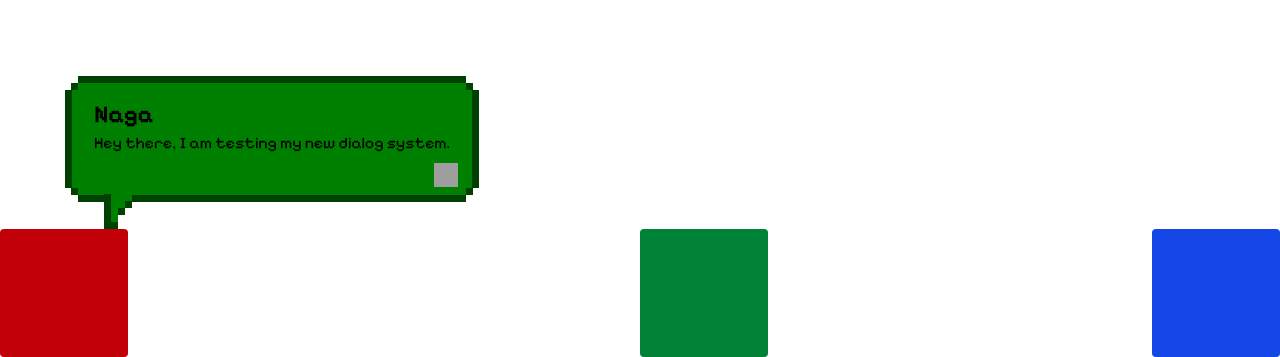
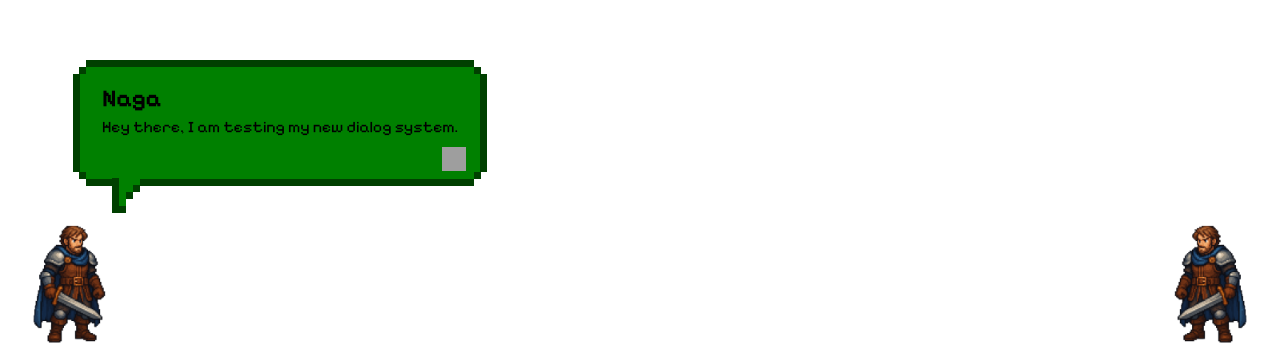
Before and after one commit to RafaelNagai/DebugAndDragons, a React (Vite) app: page / in a window 1280 px wide. Shown: the part 443-800 px from the top of the page. Built offline with nearby package versions, Linux system fonts and the light colour scheme; grey boxes are pictures that could not be loaded; a web font is replaced by a local one.

Commit message:
feat: enhance dialog system with CharacterSprite integration and update dialog sequence data

```diff
--- a/src/core/components/character/CharacterSprite.tsx
+++ b/src/core/components/character/CharacterSprite.tsx
@@ -11,6 +11,7 @@ type CharacterSpriteProps = {
   currentSprite?: SpriteState;
   size?: SpriteSize;
   direction?: SpriteDirection;
+  className?: string;
 };
 
 enum SpriteSize {
@@ -25,6 +26,7 @@ export const CharacterSprite = ({
   currentSprite = SpriteState.idle,
   size = SpriteSize.medium,
   direction = SpriteDirection.right,
+  className,
 }: CharacterSpriteProps) => {
   let allClassNames = "";
 
@@ -46,7 +48,7 @@ export const CharacterSprite = ({
       attack={`/characters/${sprite}/${sprite}-attack.png`}
       damaged={`/characters/${sprite}/${sprite}-damaged.png`}
       dead={`/characters/${sprite}/${sprite}-die.png`}
-      className={`${allClassNames}`}
+      className={`${allClassNames} ${className}`}
       currentSprite={currentSprite}
       direction={direction}
       id={id}
--- a/src/features/sequence-scene/DialogScene.tsx
+++ b/src/features/sequence-scene/DialogScene.tsx
@@ -4,6 +4,8 @@ import {
   PixelDialog,
 } from "../../core/components/pixel-dialog/PixelDialog";
 import { DialogSceneModel } from "./models/DialogSceneModel";
+import { CharacterSprite } from "../../core/components/character/CharacterSprite";
+import { SpriteDirection } from "../../core/components/character/BaseCharacterSprite";
 
 type DialogSceneProps = {
   data: DialogSceneModel;
@@ -22,18 +24,28 @@ export const DialogScene = ({ data, onNextScene }: DialogSceneProps) => {
         type={data.type as DialogType}
         onSkip={onNextScene}
       />
-      <div
-        id="left"
-        className="h-32 w-32 rounded bg-red-700 absolute bottom-0 left-0"
-      ></div>
-      <div
-        id="middle"
-        className="h-32 w-32 rounded bg-green-700 absolute bottom-0 left-[50%]"
-      ></div>
-      <div
-        id="right"
-        className="h-32 w-32 rounded bg-blue-700 absolute bottom-0 right-0"
-      ></div>
+      {data.left && (
+        <CharacterSprite
+          id={data.left.id}
+          sprite={data.left.sprite}
+          className="absolute bottom-0 left-0"
+        />
+      )}
+      {data.middle && (
+        <CharacterSprite
+          id={data.middle.id}
+          sprite={data.middle.sprite}
+          className="absolute bottom-0 left-[45%]"
+        />
+      )}
+      {data.right && (
+        <CharacterSprite
+          id={data.right.id}
+          sprite={data.right.sprite}
+          direction={SpriteDirection.left}
+          className="absolute bottom-0 right-0"
+        />
+      )}
     </div>
   );
 };
--- a/src/features/sequence-scene/models/DialogSceneModel.tsx
+++ b/src/features/sequence-scene/models/DialogSceneModel.tsx
@@ -2,9 +2,15 @@ export class DialogSceneModel {
   constructor(
     public id: string,
     public targetId: string,
-    public character: string,
     public type: string,
     public title: string,
-    public text: string
+    public text: string,
+    public left?: DialogSpriteModel,
+    public middle?: DialogSpriteModel,
+    public right?: DialogSpriteModel
   ) {}
 }
+
+export class DialogSpriteModel {
+  constructor(public id: string, public sprite: string) {}
+}
--- a/src/playground/dialog_sequence.json
+++ b/src/playground/dialog_sequence.json
@@ -4,33 +4,72 @@
       "id": "1",
       "type": "dialog",
       "data": {
-        "targetId": "left",
-        "sprite": "warrior",
+        "targetId": "player",
         "type": "main",
         "title": "Naga",
-        "text": "Hey there, I am testing my new dialog system."
+        "text": "Hey there, I am testing my new dialog system.",
+        "left": {
+          "id": "player",
+          "sprite": "warrior"
+        },
+        "right": {
+          "id": "enemy",
+          "sprite": "warrior"
+        }
       }
     },
     {
       "id": "2",
       "type": "dialog",
       "data": {
-        "targetId": "left",
-        "sprite": "warrior",
-        "type": "main",
+        "targetId": "enemy",
+        "type": "secondary",
         "title": "Enemy",
-        "text": "Hahaha.. I am here to defeat you!"
+        "text": "WOW! it is incredible!!!",
+        "left": {
+          "id": "player",
+          "sprite": "warrior"
+        },
+        "right": {
+          "id": "enemy",
+          "sprite": "warrior"
+        }
       }
     },
     {
       "id": "3",
       "type": "dialog",
       "data": {
-        "targetId": "right",
-        "sprite": "warrior",
+        "targetId": "enemy",
         "type": "secondary",
+        "title": "Enemy",
+        "text": "You can create a sequence of dialogs.",
+        "left": {
+          "id": "player",
+          "sprite": "warrior"
+        },
+        "right": {
+          "id": "enemy",
+          "sprite": "warrior"
+        }
+      }
+    },
+    {
+      "id": "4",
+      "type": "dialog",
+      "data": {
+        "targetId": "player",
+        "type": "main",
         "title": "Naga",
-        "text": "I am hereeee!!"
+        "text": "Now it is time to show my TRUE POWER!!!",
+        "middle": {
+          "id": "player",
+          "sprite": "warrior"
+        },
+        "right": {
+          "id": "enemy",
+          "sprite": "warrior"
+        }
       }
     }
   ]
```
